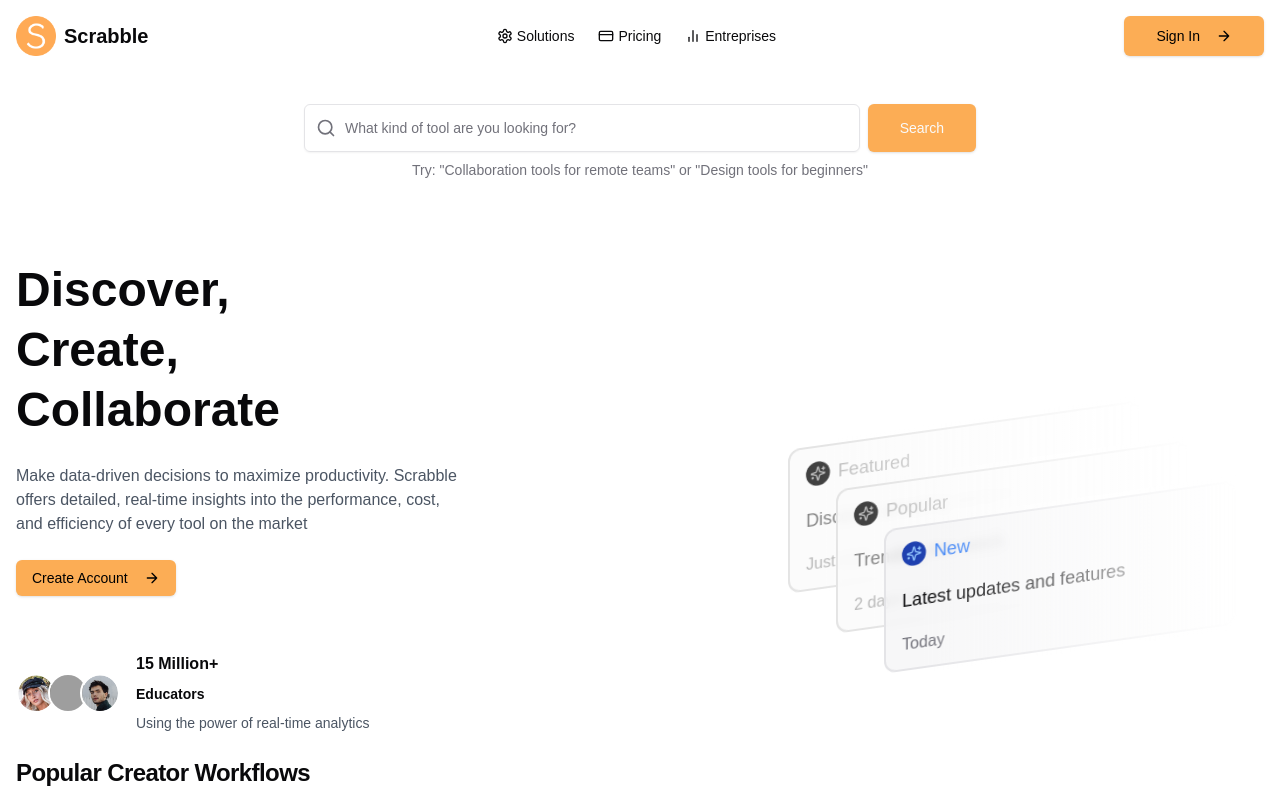
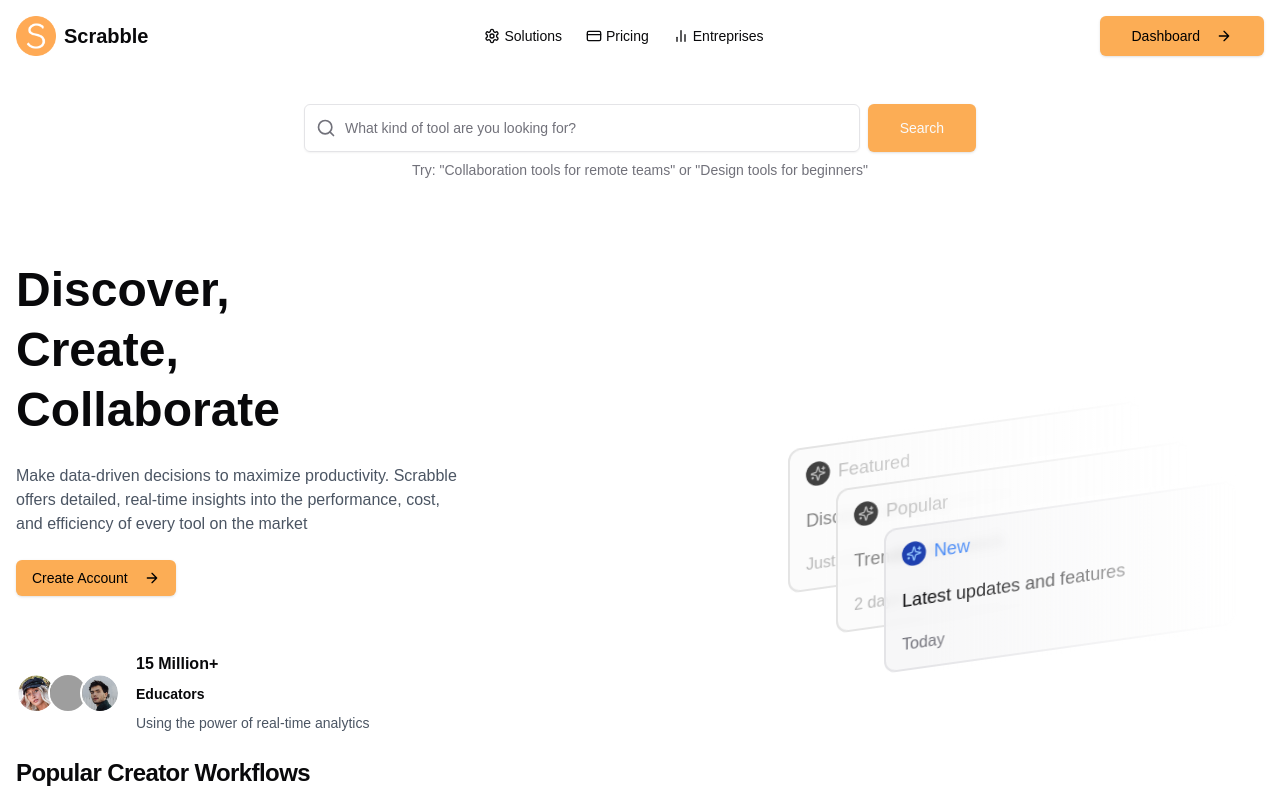
Before and after one commit to FlatBushZombies/scrabble, a Next.js app: page / in a window 1280 px wide. Shown: the top 800 px of the page. Built offline with nearby package versions, Linux system fonts and the light colour scheme; no server answers; grey boxes are pictures that could not be loaded.

Commit message:
add signin options

```diff
--- a/app/(root)/page.tsx
+++ b/app/(root)/page.tsx
@@ -7,6 +7,7 @@ import { Badge } from "@/components/ui/badge"
 import WordRotate from "@/components/ui/word-rotate"
 import { Input } from "@/components/ui/input"
 import DisplayCards from "@/components/display-cards"
+import { useUser } from "@clerk/nextjs"
 import {
   Settings,
   CreditCard,
@@ -57,6 +58,7 @@ const defaultCards = [
 ];
 
 export default function Page() {
+  const isSignedIn = useUser()
   return (
     <div className="min-h-screen bg-white">
       {/* Header */}
@@ -79,9 +81,13 @@ export default function Page() {
             Entreprises
           </Link>
         </nav>
-        <Button asChild size="lg" className="bg-primary hover:bg-[#daf149] text-black">
-          <Link href='/sign-in'>
-          Sign In
+        <Button
+      asChild
+      size="lg"
+      className="bg-primary hover:bg-[#daf149] text-black"
+    >
+      <Link href={isSignedIn ? "/dashboard" : "/sign-in"}>
+        {isSignedIn ? "Dashboard" : "Sign In"}
         <svg
           className="w-4 h-4 ml-2"
           viewBox="0 0 24 24"
```
Lines whose indentation alone changed are shown as unchanged.
